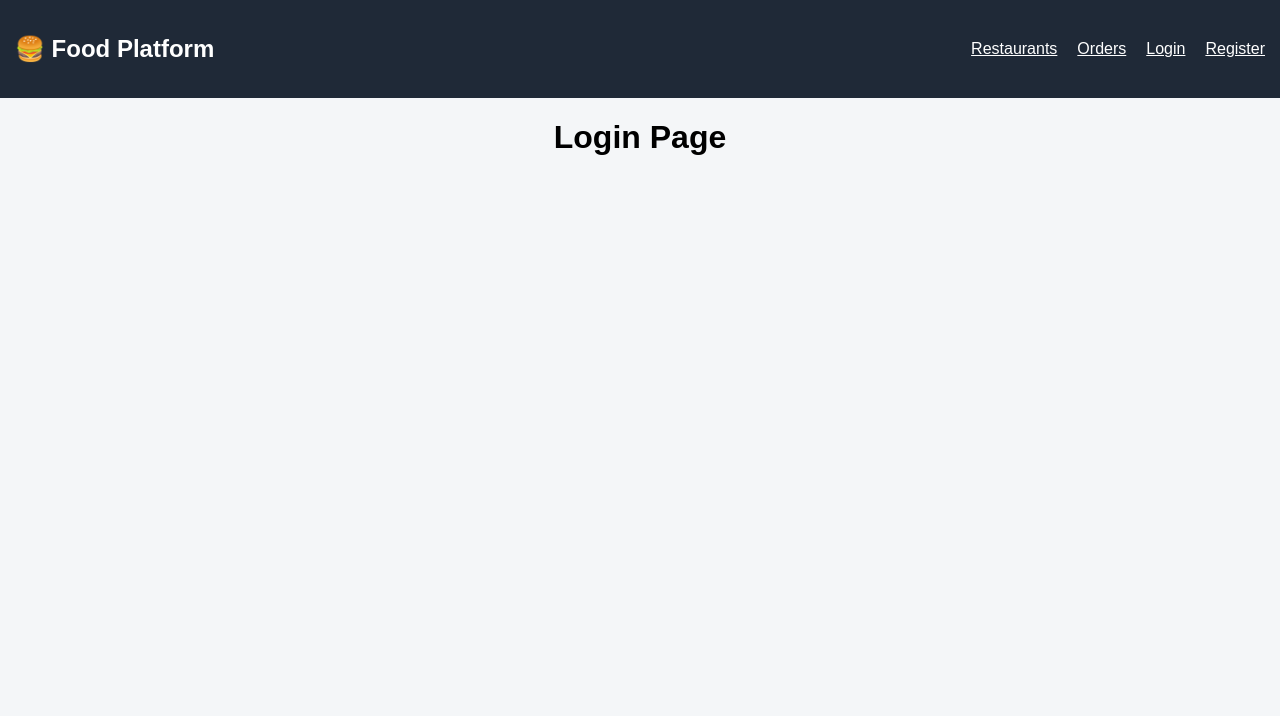
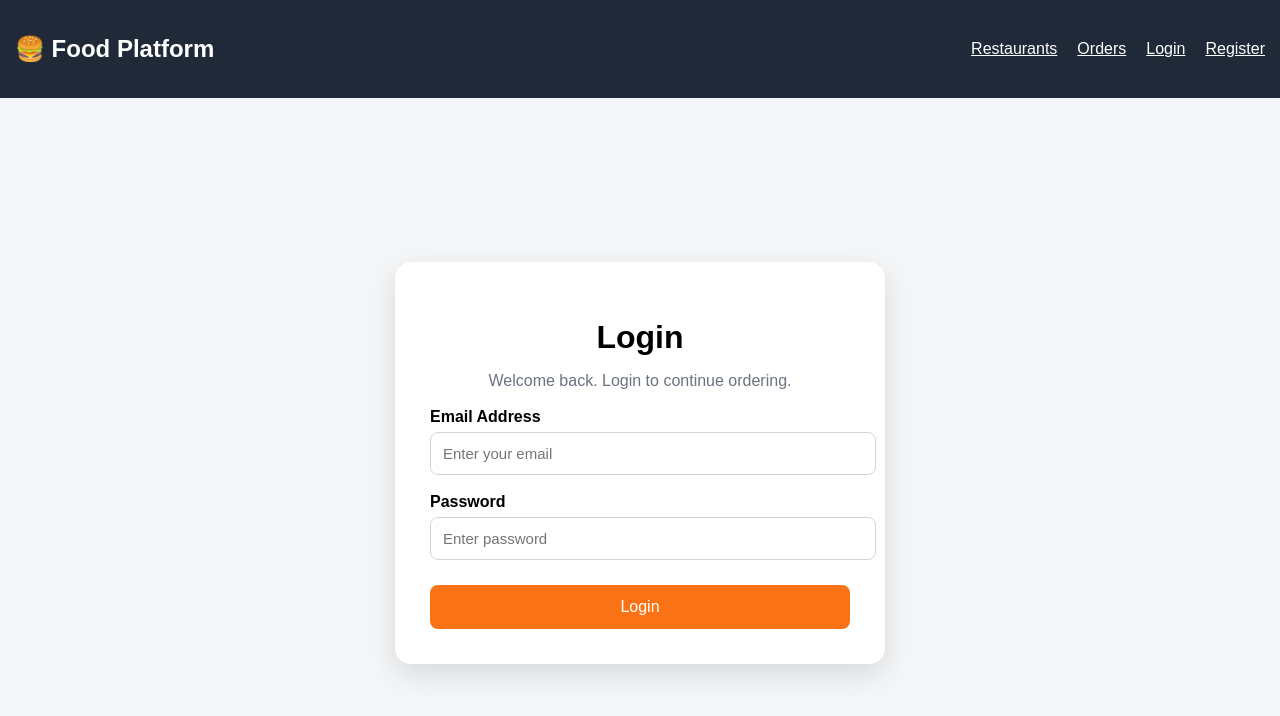
Before and after one commit to thenukarathnamalala/food-ordering-platform, a React app in the folder frontend/: page /login in a window 1280 px wide. Shown: the top 716 px of the page. Built offline with nearby package versions, Linux system fonts and the light colour scheme; the HTML template or start-up script is replaced by a standard one.

Commit message:
Implement user authentication frontend with JWT storage

```diff
--- a/frontend/src/pages/Login.jsx
+++ b/frontend/src/pages/Login.jsx
@@ -1,5 +1,88 @@
+import { useState } from "react";
+import API from "../services/api";
+
 function Login() {
-  return <h1 style={{ textAlign: "center" }}>Login Page</h1>;
+  const [formData, setFormData] = useState({
+    email: "",
+    password: ""
+  });
+
+  const [message, setMessage] = useState("");
+  const [error, setError] = useState("");
+
+  const handleChange = (e) => {
+    setFormData({
+      ...formData,
+      [e.target.name]: e.target.value
+    });
+  };
+
+  const handleSubmit = async (e) => {
+    e.preventDefault();
+
+    setMessage("");
+    setError("");
+
+    try {
+      const response = await API.post("/api/users/login", formData);
+
+      localStorage.setItem("token", response.data.token);
+      localStorage.setItem("user", JSON.stringify(response.data.user));
+
+      setMessage("Login successful");
+
+      setFormData({
+        email: "",
+        password: ""
+      });
+    } catch (err) {
+      setError(
+        err.response?.data?.message || "Login failed. Please try again."
+      );
+    }
+  };
+
+  return (
+    <div className="page-container">
+      <div className="auth-card">
+        <h1>Login</h1>
+        <p>Welcome back. Login to continue ordering.</p>
+
+        <form onSubmit={handleSubmit}>
+          <div className="form-group">
+            <label>Email Address</label>
+            <input
+              type="email"
+              name="email"
+              placeholder="Enter your email"
+              value={formData.email}
+              onChange={handleChange}
+              required
+            />
+          </div>
+
+          <div className="form-group">
+            <label>Password</label>
+            <input
+              type="password"
+              name="password"
+              placeholder="Enter password"
+              value={formData.password}
+              onChange={handleChange}
+              required
+            />
+          </div>
+
+          <button className="btn-primary" type="submit">
+            Login
+          </button>
+        </form>
+
+        {message && <div className="message success">{message}</div>}
+        {error && <div className="message error">{error}</div>}
+      </div>
+    </div>
+  );
 }
 
 export default Login;
```
